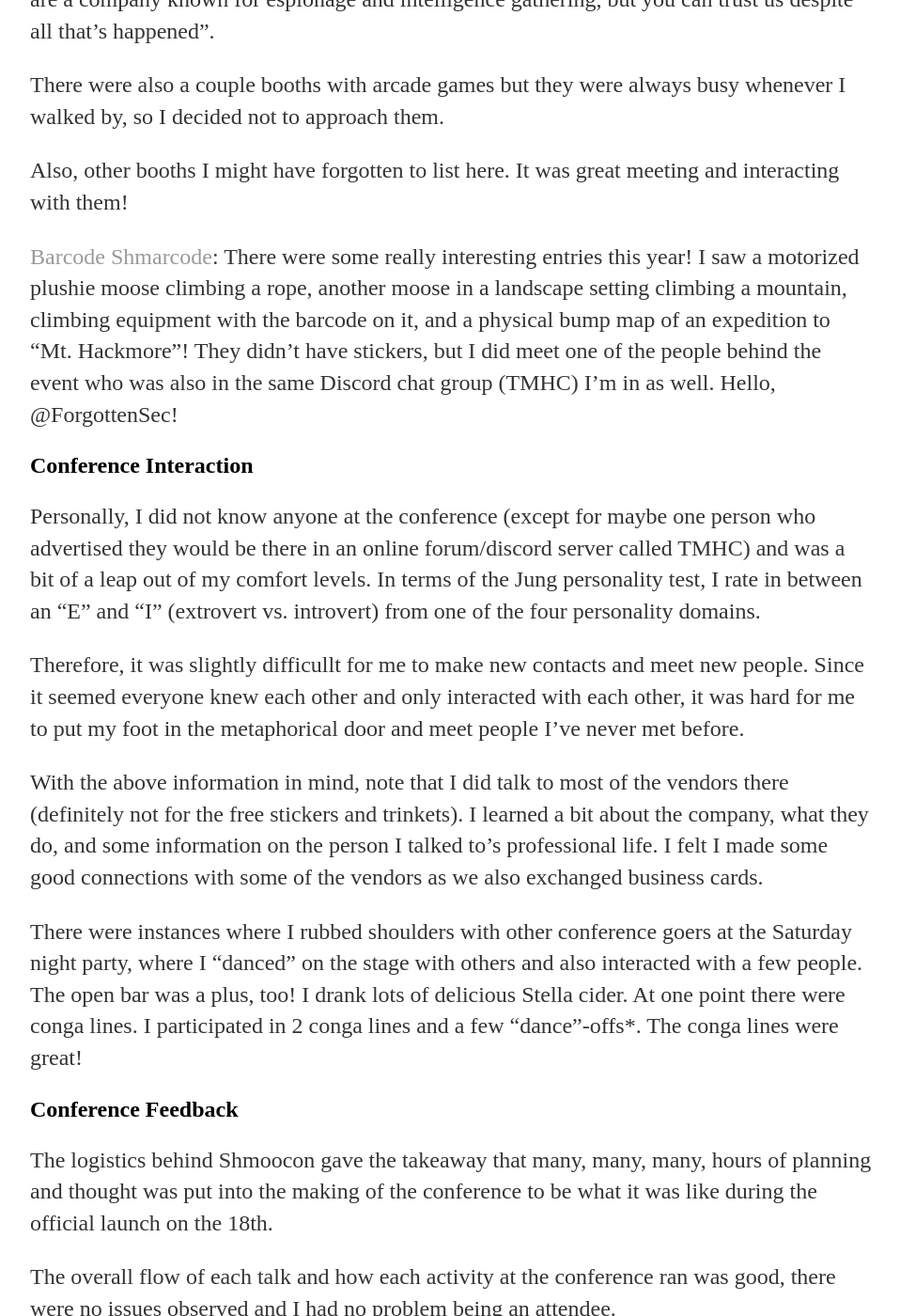
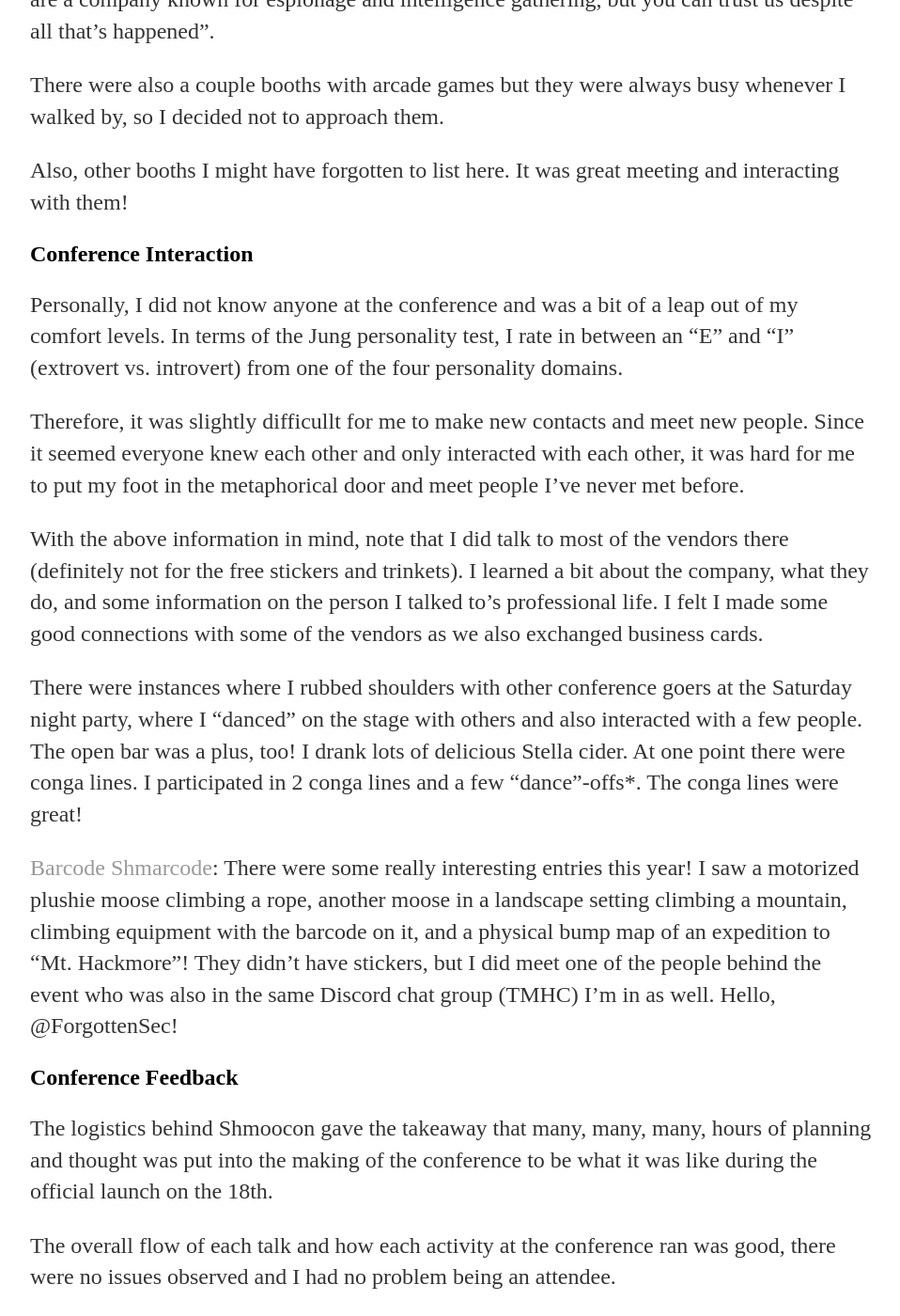
Before and after one commit to sle3man/sle3man.github.io, a Jekyll site: the page built from _posts/2019-01-23-Shmoocon.md, in a window 1280 px wide and 1400 px high, scrolled down 7793 px. Shown: the whole window at 94% size, without its empty margins (160-1118 px from the left). Built offline with Jekyll 4.4.1, drawn with Linux system fonts in a browser that asks for light colours; some of the changed lines change nothing that is shown.

Commit message:
Update 2019-01-23-Shmoocon.md

```diff
--- a/_posts/2019-01-23-Shmoocon.md
+++ b/_posts/2019-01-23-Shmoocon.md
@@ -148,16 +148,11 @@
 
 Also, other booths I might have forgotten to list here. It was great meeting and interacting with them!
 
-[Barcode Shmarcode](https://twitter.com/Shmoo_Shmarcode): There were some really interesting entries this year! I saw a motorized plushie moose climbing a rope, another moose in a landscape setting climbing a mountain,
-climbing equipment with the barcode on it, and a physical bump map of an expedition to "Mt. Hackmore"! They didn't have stickers, but I did meet one of the people behind the
-event who was also in the same Discord chat group (TMHC) I'm in as well. Hello, @ForgottenSec!
-
 
 <h2> Conference Interaction </h2>
 
 
-Personally, I did not know anyone at the conference (except for maybe one person who advertised they would be there in an online forum/discord server called TMHC)
-and was a bit of a leap out of my comfort levels. In terms of the Jung personality test, I rate in between an "E" and "I" (extrovert vs. introvert)
+Personally, I did not know anyone at the conference and was a bit of a leap out of my comfort levels. In terms of the Jung personality test, I rate in between an "E" and "I" (extrovert vs. introvert)
 from one of the four personality domains.
 
 Therefore, it was slightly difficullt for me to make new contacts and meet new people.
@@ -171,6 +166,9 @@
 a few people. The open bar was a plus, too! I drank lots of delicious Stella cider.
 At one point there were conga lines. I participated in 2 conga lines and a few "dance"-offs*. The conga lines were great!
 
+[Barcode Shmarcode](https://twitter.com/Shmoo_Shmarcode): There were some really interesting entries this year! I saw a motorized plushie moose climbing a rope, another moose in a landscape setting climbing a mountain,
+climbing equipment with the barcode on it, and a physical bump map of an expedition to "Mt. Hackmore"! They didn't have stickers, but I did meet one of the people behind the
+event who was also in the same Discord chat group (TMHC) I'm in as well. Hello, @ForgottenSec!
 
 <h2> Conference Feedback </h2>
 
```
